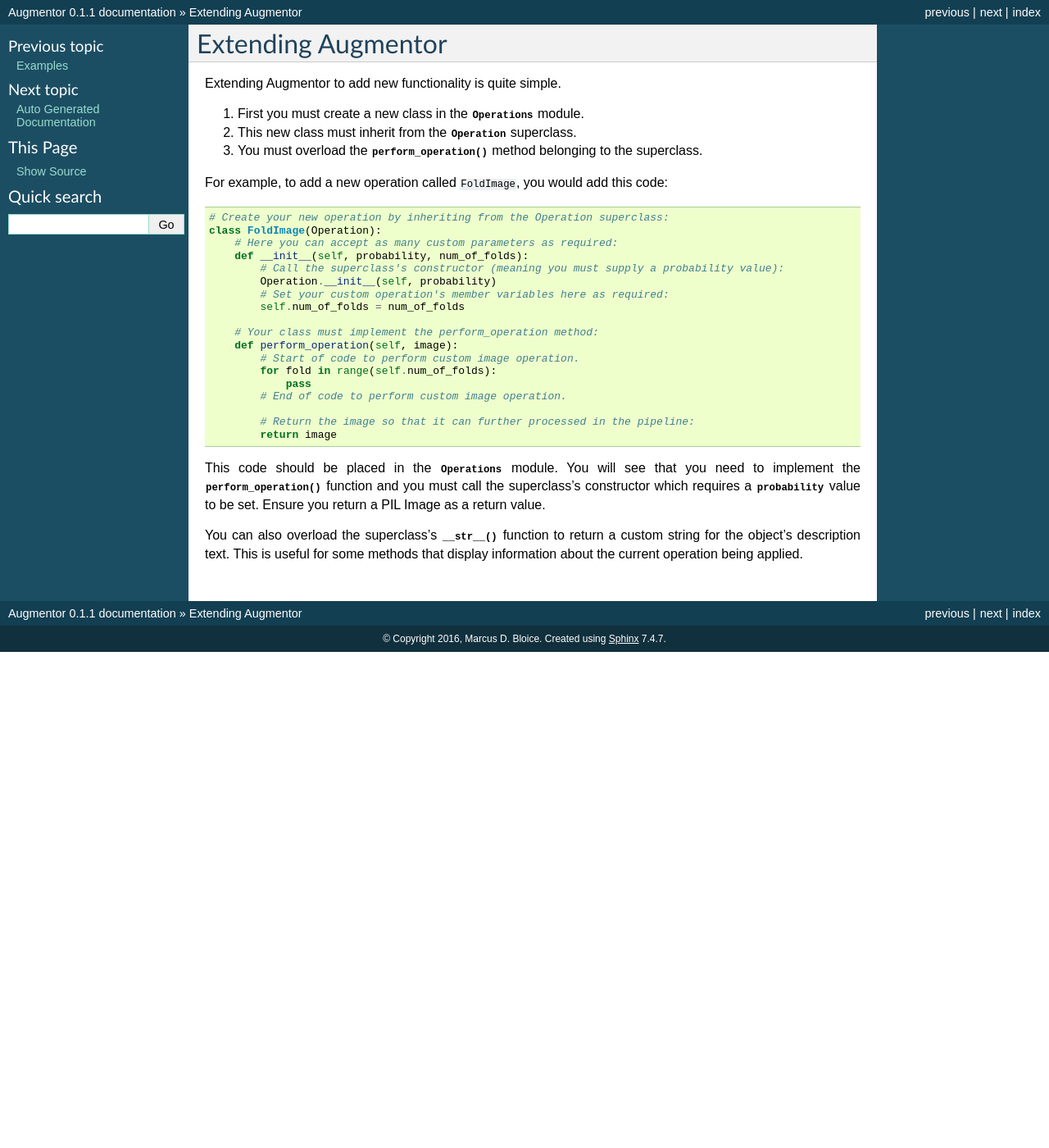
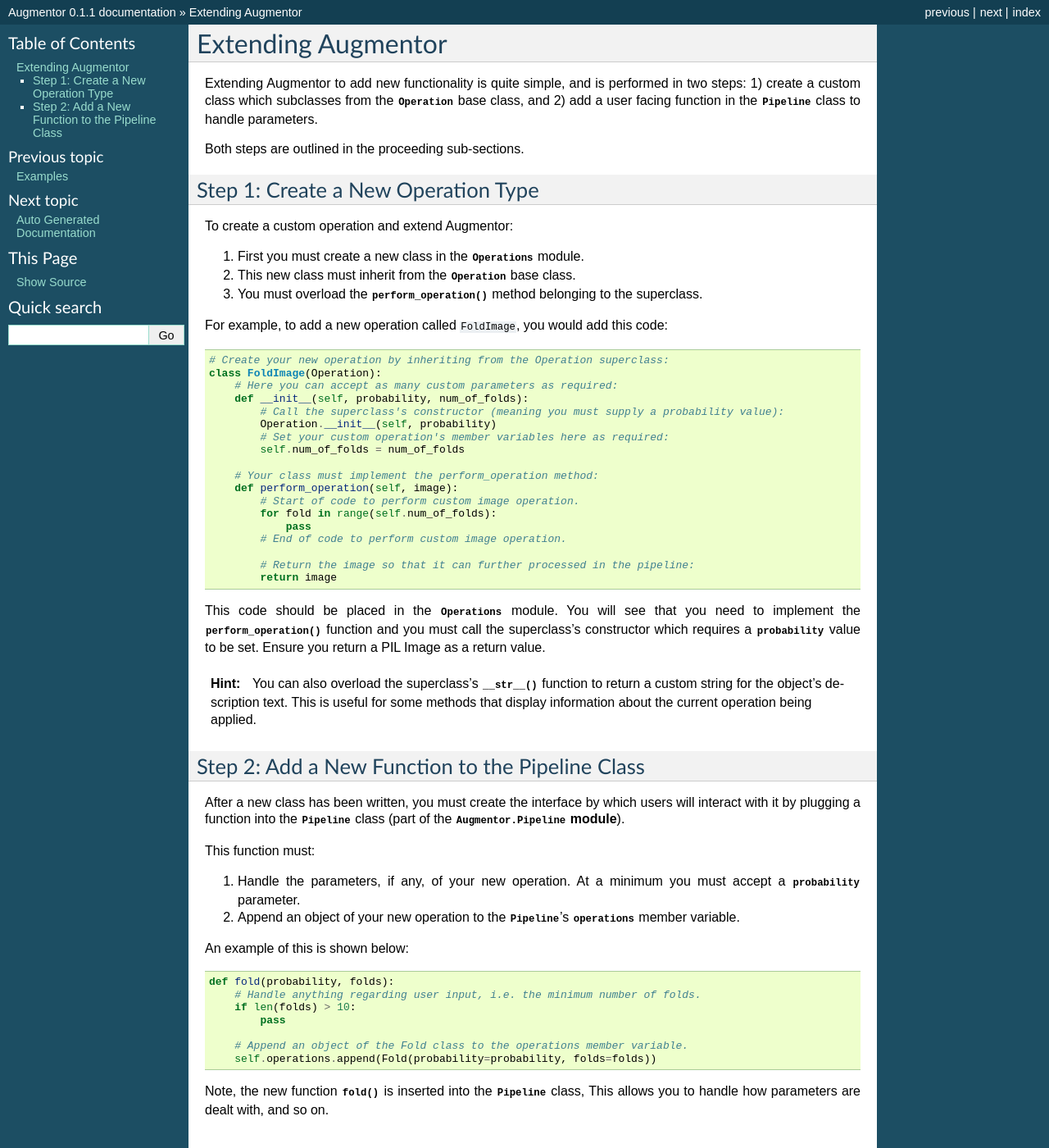
Before and after one commit to ChenXiao61/Img_augmentor, a Sphinx documentation site: the page built from docs/userguide/extend.rst, in a window 1280 px wide and 1400 px high. Shown: the whole window at 82% size. Built offline with Sphinx 7.4.7, drawn with Linux system fonts in a browser that asks for light colours.

Commit message:
Changes to the 'Extending Augmentor' docs.

```diff
--- a/docs/userguide/extend.rst
+++ b/docs/userguide/extend.rst
@@ -1,10 +1,17 @@
 Extending Augmentor
 ===================
 
-Extending Augmentor to add new functionality is quite simple.
+Extending Augmentor to add new functionality is quite simple, and is performed in two steps: 1) create a custom class which subclasses from the :class:`.Operation` base class, and 2) add a user facing function in the :class:`.Pipeline` class to handle parameters.
+
+Both steps are outlined in the proceeding sub-sections.
+
+Step 1: Create a New Operation Type
+^^^^^^^^^^^^^^^^^^^^^^^^^^^^^^^^^^^
+
+To create a custom operation and extend Augmentor:
 
 1) First you must create a new class in the :mod:`.Operations` module.
-2) This new class must inherit from the :class:`.Operation` superclass.
+2) This new class must inherit from the :class:`.Operation` base class.
 3) You must overload the :func:`~Augmentor.Operations.Operation.perform_operation` method belonging to the superclass.
 
 For example, to add a new operation called ``FoldImage``, you would add this code:
@@ -32,4 +39,30 @@ For example, to add a new operation called ``FoldImage``, you would add this cod
 
 This code should be placed in the :mod:`.Operations` module. You will see that you need to implement the :func:`~Augmentor.Operations.Operation.perform_operation` function and you must call the superclass's constructor which requires a :attr:`probability` value to be set. Ensure you return a PIL Image as a return value.
 
-You can also overload the superclass's :func:`~Augmentor.Operations.Operation.__str__` function to return a custom string for the object's description text. This is useful for some methods that display information about the current operation being applied.
+.. hint::
+
+    You can also overload the superclass's :func:`~Augmentor.Operations.Operation.__str__` function to return a custom string for the object's description text. This is useful for some methods that display information about the current operation being applied.
+
+Step 2: Add a New Function to the Pipeline Class
+^^^^^^^^^^^^^^^^^^^^^^^^^^^^^^^^^^^^^^^^^^^^^^^^
+
+After a new class has been written, you must create the interface by which users will interact with it by plugging a function into the :class:`.Pipeline` class (part of the :mod:`Augmentor.Pipeline` **module**).
+
+This function must:
+
+1) Handle the parameters, if any, of your new operation. At a minimum you must accept a :attr:`probability` parameter.
+2) Append an object of your new operation to the :class:`.Pipeline`'s :attr:`operations` member variable.
+
+An example of this is shown below:
+
+.. code-block:: python
+
+    def fold(probability, folds):
+        # Handle anything regarding user input, i.e. the minimum number of folds.
+        if len(folds) > 10:
+            pass
+
+        # Append an object of the Fold class to the operations member variable.
+        self.operations.append(Fold(probability=probability, folds=folds))
+
+Note, the new function :func:`fold` is inserted into the :class:`.Pipeline` class, This allows you to handle how parameters are dealt with, and so on.
```
